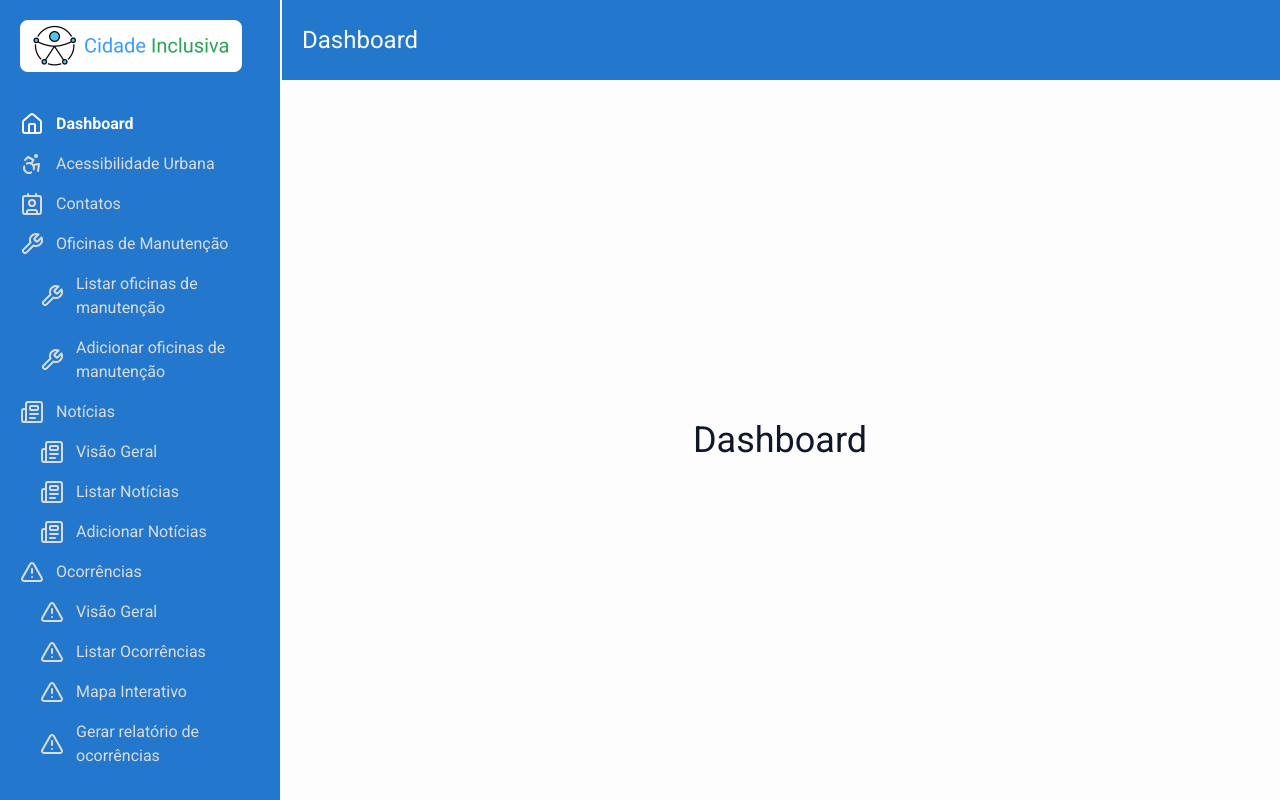
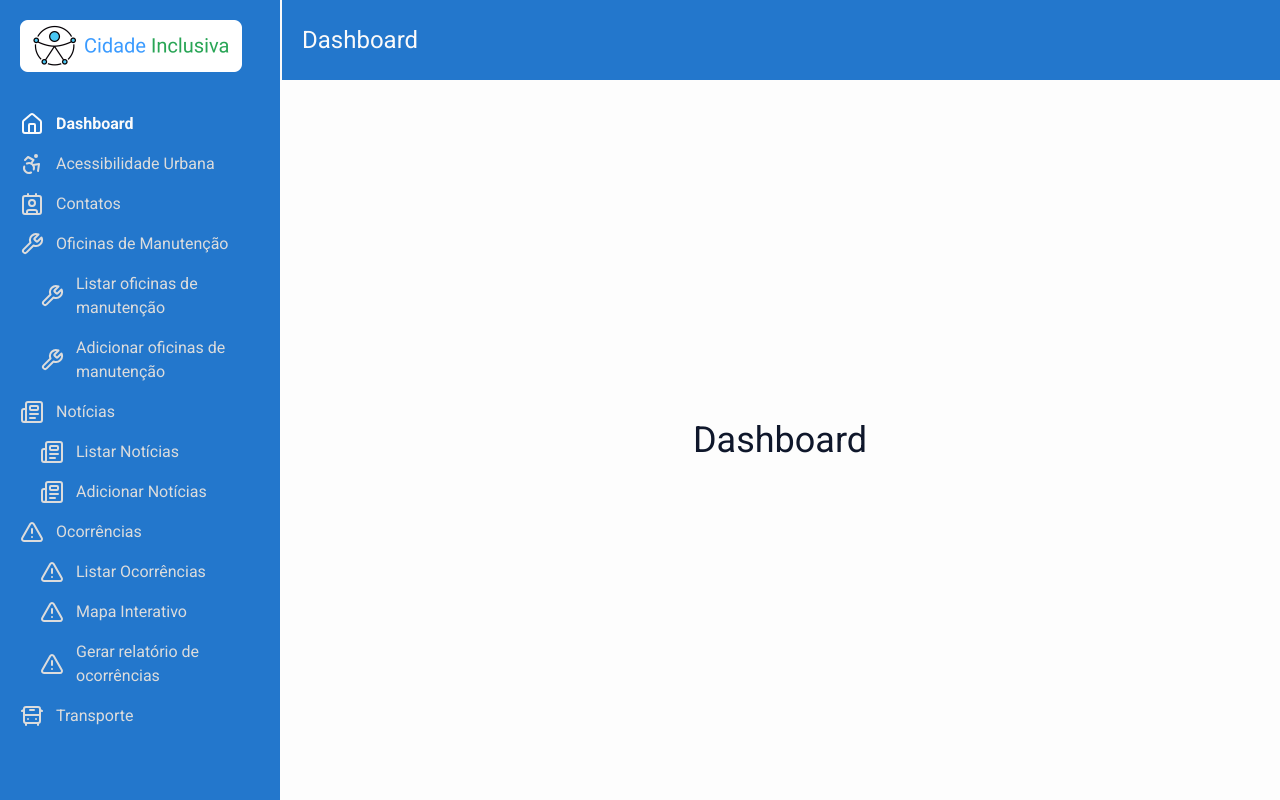
Before and after one commit to MarcosRogerioFerreiraIFMS/cidade-inclusiva-adm-front-end, a Next.js app: page / in a window 1280 px wide. Built offline with nearby package versions, Linux system fonts and the light colour scheme.

Commit message:
fix: remover alguns links desnecessários

```diff
--- a/src/app/_components/header.tsx
+++ b/src/app/_components/header.tsx
@@ -33,16 +33,12 @@ export function Header() {
         return 'Adicionar Oficinas de Manutenção'
       case '/noticias':
         return 'Notícias'
-      case '/noticias/visao-geral':
-        return 'Visão Geral de Notícias'
       case '/noticias/listar':
         return 'Listar Notícias'
       case '/noticias/adicionar':
         return 'Adicionar Notícias'
       case '/ocorrencias':
         return 'Ocorrências'
-      case '/ocorrencias/visao-geral':
-        return 'Visão Geral de Ocorrências'
       case '/ocorrencias/listar':
         return 'Listar Ocorrências'
       case '/ocorrencias/mapa':
@@ -118,13 +114,6 @@ export function Header() {
             <ul className="mt-4 flex flex-col gap-4 pr-4 pl-5">
               <li>
                 <LinkItem
-                  href="/noticias/visao-geral"
-                  icon={NewspaperIcon}
-                  text="Visão Geral"
-                />
-              </li>
-              <li>
-                <LinkItem
                   href="/noticias/listar"
                   icon={NewspaperIcon}
                   text="Listar Notícias"
@@ -146,13 +135,6 @@ export function Header() {
               text="Ocorrências"
             />
             <ul className="mt-4 flex flex-col gap-4 pr-4 pl-5">
-              <li>
-                <LinkItem
-                  href="/ocorrencias/visao-geral"
-                  icon={TriangleAlertIcon}
-                  text="Visão Geral"
-                />
-              </li>
               <li>
                 <LinkItem
                   href="/ocorrencias/listar"
```
